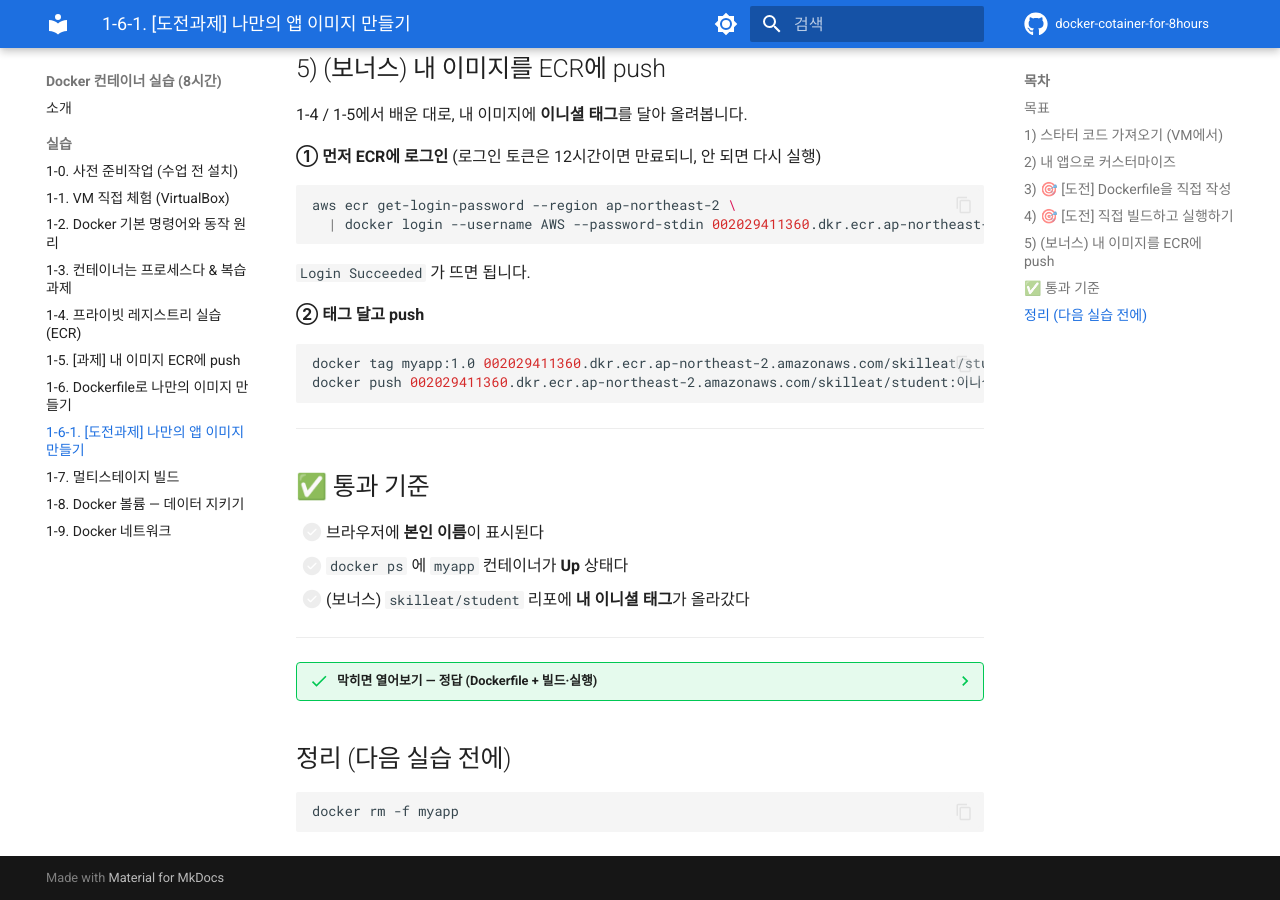
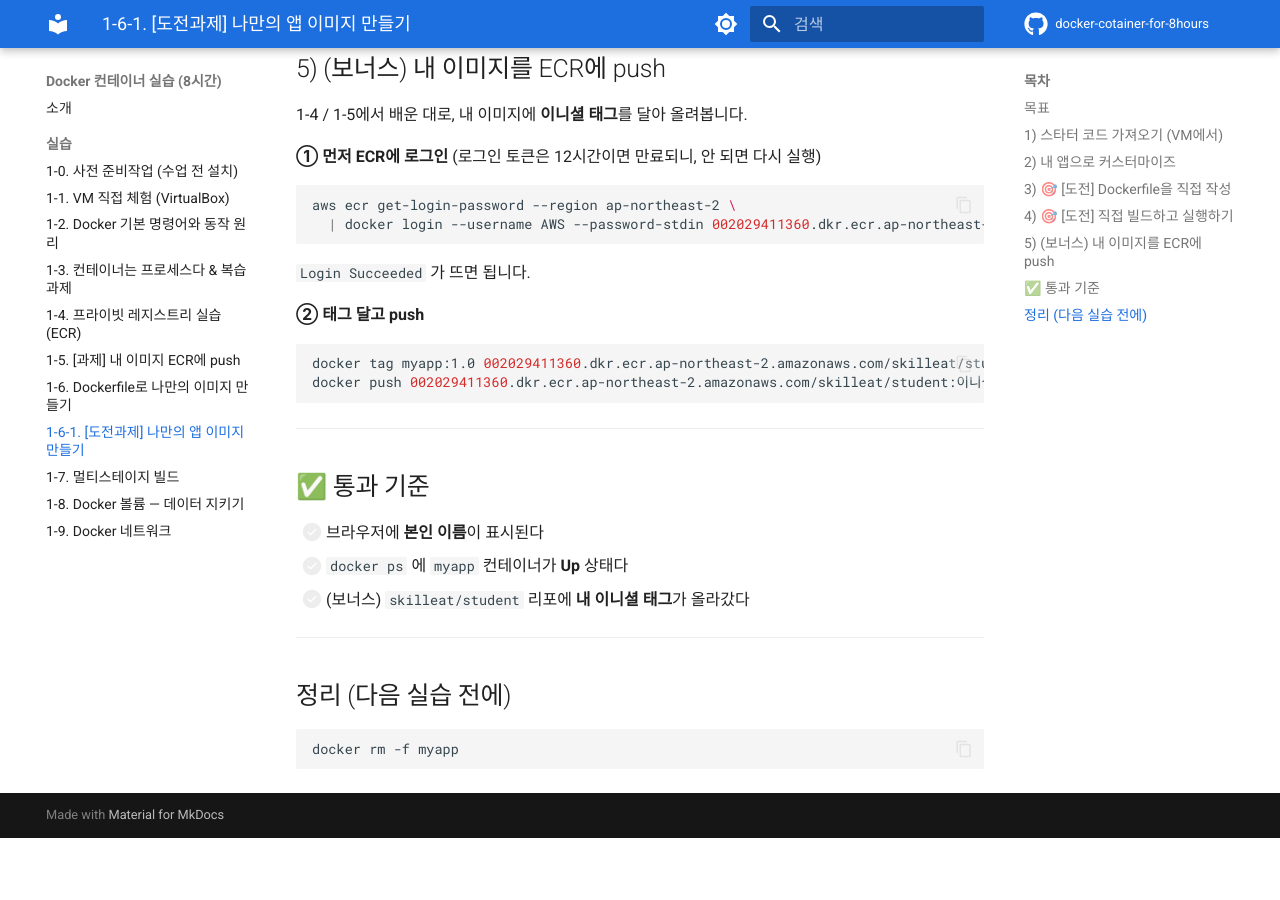
Before and after one commit to skilleat-labs/docker-cotainer-for-8hours, an MkDocs documentation site: the page built from docs/day1/06-1-challenge.md, in a window 1280 px wide and 900 px high, scrolled down 2325 px. Built offline with MkDocs 1.6.1 and Material for MkDocs 9.7.7, drawn with Linux system fonts in a browser that asks for light colours; comment, search, counter and statistics services are not loaded; after the commit the page ends 3163 px from its top, so only the background shows below that; part of the change alters nothing that is shown.

Commit message:
Challenge: remove answer collapsible (reveal later on request)
Co-Authored-By: Claude Opus 4.8 <noreply@anthropic.com>

````diff
--- a/docs/day1/06-1-challenge.md
+++ b/docs/day1/06-1-challenge.md
@@ -112,26 +112,6 @@ docker push 002029411360.dkr.ecr.ap-northeast-2.amazonaws.com/skilleat/student:
 
 ---
 
-??? success "막히면 열어보기 — 정답 (Dockerfile + 빌드·실행)"
-    **Dockerfile**
-    ```dockerfile
-    FROM python:3.12-slim
-    WORKDIR /app
-    COPY requirements.txt .
-    RUN pip install -r requirements.txt
-    COPY . .
-    EXPOSE 5000
-    CMD ["python", "app.py"]
-    ```
-
-    **빌드 & 실행**
-    ```bash
-    docker build -t myapp:1.0 .
-    docker run -d -p 5000:5000 --name myapp myapp:1.0
-    ```
-
-    `requirements.txt` 를 먼저 복사·설치하면, 소스(`app.py`)만 바뀔 때 `pip install` 레이어가 **캐시로 재사용**되어 빌드가 빨라집니다.
-
 ## 정리 (다음 실습 전에)
 
 ```bash
````
